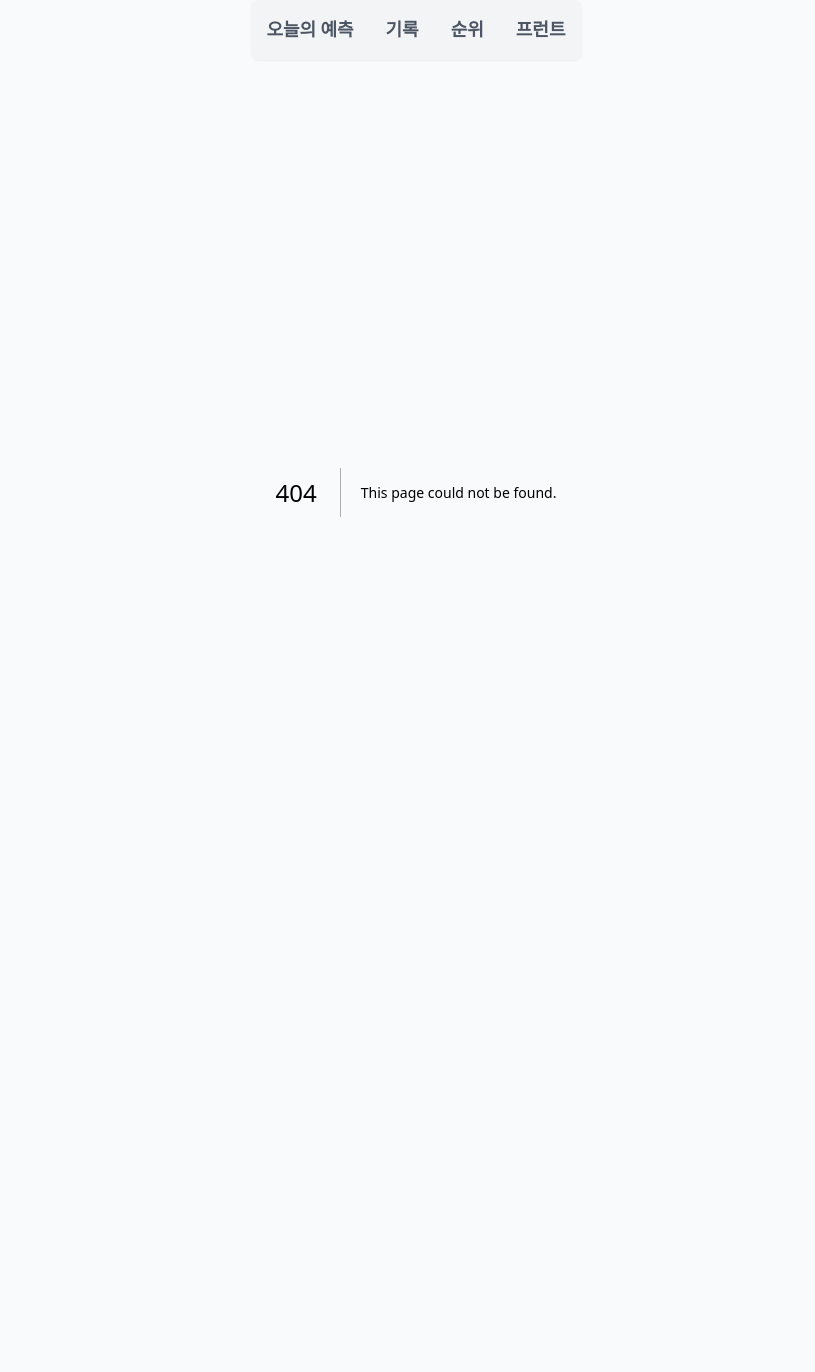
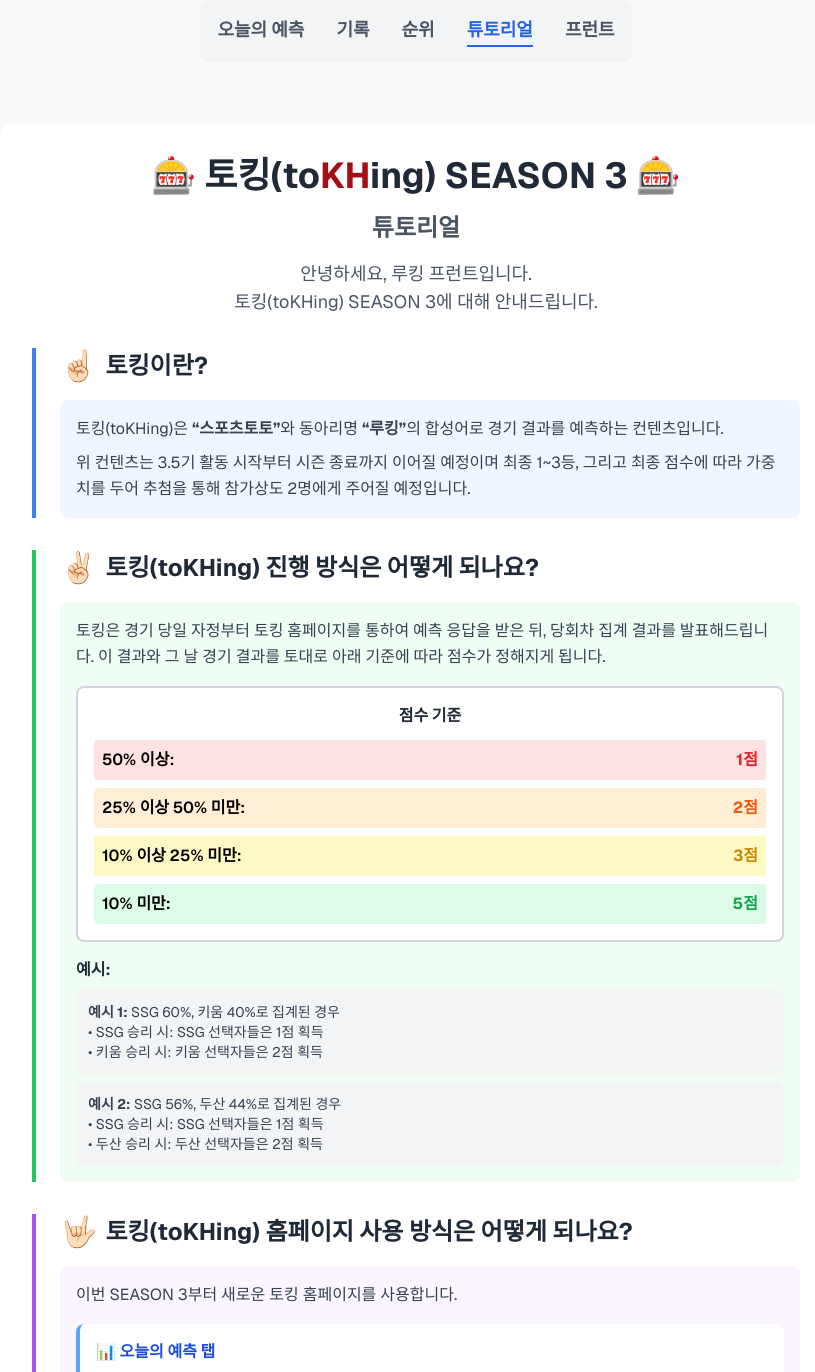
Before and after one commit to vkehfdl1/tokhing, a Next.js app: page /tutorial in a window 1280 px wide. Before the commit this address had no page. Shown: the top 1372 px of the page, without its empty margins (224-1039 px from the left). Before the commit the page ends 892 px from the top, so only its background shows below. Built offline with nearby package versions, Linux system fonts and the light colour scheme.

Commit message:
Feature/#11 (#12)
* add tutorial page

* add button to tutorial at main page.tsx

```diff
--- a/app/page.tsx
+++ b/app/page.tsx
@@ -1,6 +1,7 @@
 "use client";
 
 import { useState, useEffect } from "react";
+import { useRouter } from "next/navigation";
 import {
   getUserByStudentId,
   getTodaysGamesWithPredictions,
@@ -33,6 +34,7 @@ type SelectedPick = {
 
 // --- COMPONENT ---
 export default function HomePage() {
+  const router = useRouter();
   const [studentId, setStudentId] = useState("");
   const [user, setUser] = useState<User | null>(null);
   const [todaysGames, setTodaysGames] = useState<Game[]>([]);
@@ -121,6 +123,7 @@ export default function HomePage() {
 
       {/* --- LOGIN FORM -- */}
       {!user ? (
+        <div>
           <div className="flex gap-4 mb-8">
             <Input
               type="text"
@@ -133,6 +136,18 @@ export default function HomePage() {
             <Button onClick={handleLogin} disabled={isLoading} className="px-6">
               {isLoading ? "로딩 중..." : "로그인"}
             </Button>
+          </div>
+
+          {/* Tutorial Button */}
+          <div className="text-center mb-8">
+            <Button
+              variant="secondary"
+              onClick={() => router.push("/tutorial")}
+              className="px-6 py-2 bg-gray-100 text-gray-700 hover:bg-gray-200 border border-gray-300"
+            >
+              toKHing이 처음이라면? 🎯
+            </Button>
+          </div>
         </div>
       ) : (
         <div className="text-center mb-8">
--- /dev/null
+++ b/app/tutorial/page.tsx
@@ -0,0 +1,183 @@
+export default function TutorialPage() {
+  return (
+    <div className="w-full max-w-4xl mx-auto p-8">
+      <div className="bg-white rounded-xl shadow-md p-8">
+        <div className="text-center mb-8">
+          <h1 className="text-4xl font-bold text-gray-800 mb-4">
+            🎰 토킹(to<span className="text-khuRed">KH</span>ing) SEASON 3 🎰
+          </h1>
+          <h2 className="text-2xl font-semibold text-gray-600">튜토리얼</h2>
+          <p className="text-lg text-gray-600 mt-4">
+            안녕하세요, 루킹 프런트입니다.
+            <br />
+            토킹(toKHing) SEASON 3에 대해 안내드립니다.
+          </p>
+        </div>
+
+        <div className="space-y-8">
+          {/* Section 1: What is toKHing? */}
+          <section className="border-l-4 border-blue-500 pl-6">
+            <h3 className="text-2xl font-bold text-gray-800 mb-4 flex items-center">
+              <span className="text-3xl mr-2">☝🏻</span>
+              토킹이란?
+            </h3>
+            <div className="bg-blue-50 p-4 rounded-lg">
+              <p className="text-gray-700 leading-relaxed">
+                토킹(toKHing)은 <strong>&ldquo;스포츠토토&rdquo;</strong>와
+                동아리명 <strong>&ldquo;루킹&rdquo;</strong>의 합성어로 경기
+                결과를 예측하는 컨텐츠입니다.
+              </p>
+              <p className="text-gray-700 leading-relaxed mt-2">
+                위 컨텐츠는 3.5기 활동 시작부터 시즌 종료까지 이어질 예정이며
+                최종 1~3등, 그리고 최종 점수에 따라 가중치를 두어 추첨을 통해
+                참가상도 2명에게 주어질 예정입니다.
+              </p>
+            </div>
+          </section>
+
+          {/* Section 2: How does toKHing work? */}
+          <section className="border-l-4 border-green-500 pl-6">
+            <h3 className="text-2xl font-bold text-gray-800 mb-4 flex items-center">
+              <span className="text-3xl mr-2">✌🏻</span>
+              토킹(toKHing) 진행 방식은 어떻게 되나요?
+            </h3>
+            <div className="bg-green-50 p-4 rounded-lg">
+              <p className="text-gray-700 leading-relaxed mb-4">
+                토킹은 경기 당일 자정부터 토킹 홈페이지를 통하여 예측 응답을
+                받은 뒤, 당회차 집계 결과를 발표해드립니다. 이 결과와 그 날 경기
+                결과를 토대로 아래 기준에 따라 점수가 정해지게 됩니다.
+              </p>
+
+              {/* Scoring System */}
+              <div className="bg-white border-2 border-gray-300 rounded-lg p-4 my-4">
+                <h4 className="font-bold text-center text-gray-800 mb-3">
+                  점수 기준
+                </h4>
+                <div className="space-y-2">
+                  <div className="flex justify-between items-center p-2 bg-red-100 rounded">
+                    <span className="font-semibold text-black">50% 이상:</span>
+                    <span className="font-bold text-red-600">1점</span>
+                  </div>
+                  <div className="flex justify-between items-center p-2 bg-orange-100 rounded">
+                    <span className="font-semibold text-black">
+                      25% 이상 50% 미만:
+                    </span>
+                    <span className="font-bold text-orange-600">2점</span>
+                  </div>
+                  <div className="flex justify-between items-center p-2 bg-yellow-100 rounded">
+                    <span className="font-semibold text-black">
+                      10% 이상 25% 미만:
+                    </span>
+                    <span className="font-bold text-yellow-600">3점</span>
+                  </div>
+                  <div className="flex justify-between items-center p-2 bg-green-100 rounded">
+                    <span className="font-semibold text-black">10% 미만:</span>
+                    <span className="font-bold text-green-600">5점</span>
+                  </div>
+                </div>
+              </div>
+
+              {/* Examples */}
+              <div className="mt-4">
+                <h4 className="font-bold text-gray-800 mb-2">예시:</h4>
+                <div className="bg-gray-100 p-3 rounded-lg mb-2">
+                  <p className="text-sm text-gray-700">
+                    <strong>예시 1:</strong> SSG 60%, 키움 40%로 집계된 경우
+                    <br />
+                    • SSG 승리 시: SSG 선택자들은 1점 획득
+                    <br />• 키움 승리 시: 키움 선택자들은 2점 획득
+                  </p>
+                </div>
+                <div className="bg-gray-100 p-3 rounded-lg">
+                  <p className="text-sm text-gray-700">
+                    <strong>예시 2:</strong> SSG 56%, 두산 44%로 집계된 경우
+                    <br />
+                    • SSG 승리 시: SSG 선택자들은 1점 획득
+                    <br />• 두산 승리 시: 두산 선택자들은 2점 획득
+                  </p>
+                </div>
+              </div>
+            </div>
+          </section>
+
+          {/* Section 3: How to use the website */}
+          <section className="border-l-4 border-purple-500 pl-6">
+            <h3 className="text-2xl font-bold text-gray-800 mb-4 flex items-center">
+              <span className="text-3xl mr-2">🤟🏻</span>
+              토킹(toKHing) 홈페이지 사용 방식은 어떻게 되나요?
+            </h3>
+            <div className="bg-purple-50 p-4 rounded-lg">
+              <p className="text-gray-700 leading-relaxed mb-4">
+                이번 SEASON 3부터 새로운 토킹 홈페이지를 사용합니다.
+              </p>
+
+              <div className="space-y-4">
+                <div className="bg-white p-4 rounded-lg border-l-4 border-blue-400">
+                  <h4 className="font-bold text-blue-700 mb-2">
+                    📊 오늘의 예측 탭
+                  </h4>
+                  <p className="text-gray-700 text-sm">
+                    학번을 입력하면 오늘 경기에 대한 결과 예측을 수행할 수
+                    있습니다. <strong>결과 예측은 수정 불가</strong>하니
+                    신중하게 결정해주세요!
+                    <br />
+                    어떻게 경기를 예측했는지 궁금하다면 언제든지 다시 접속하여
+                    확인해 볼 수 있습니다.
+                  </p>
+                </div>
+
+                <div className="bg-white p-4 rounded-lg border-l-4 border-green-400">
+                  <h4 className="font-bold text-green-700 mb-2">📈 기록 탭</h4>
+                  <p className="text-gray-700 text-sm">
+                    학번을 입력하면 과거 경기 결과 예측과 그 결과를 모두 확인해
+                    볼 수 있습니다. 다른 부원들의 예측 비율도 함께 보실 수
+                    있습니다.
+                  </p>
+                </div>
+
+                <div className="bg-white p-4 rounded-lg border-l-4 border-yellow-400">
+                  <h4 className="font-bold text-yellow-700 mb-2">🏆 순위 탭</h4>
+                  <p className="text-gray-700 text-sm">
+                    현재 모든 부원의 점수와 순위를 한 번에 열람하실 수 있습니다.
+                    그 날 경기는 해당 날짜가 지나기 전 자동으로 계산되어
+                    업데이트 됩니다.
+                  </p>
+                </div>
+
+                <div className="bg-white p-4 rounded-lg border-l-4 border-red-400">
+                  <h4 className="font-bold text-red-700 mb-2">⚙️ 관리자 탭</h4>
+                  <p className="text-gray-700 text-sm">
+                    토킹을 운영하는 루킹 프런트를 위한 공간입니다.{" "}
+                    <strong>관계자 외 출입 금지!</strong>
+                  </p>
+                </div>
+              </div>
+            </div>
+          </section>
+
+          {/* Contact & Footer */}
+          <section className="text-center bg-gray-100 p-6 rounded-lg">
+            <div className="mb-4">
+              <p className="text-gray-700 mb-2">
+                토킹 홈페이지 관련 문의 사항은
+              </p>
+              <p className="font-bold text-gray-800">
+                루킹 회장 김동규 (010-8296-0711)로 문의해주세요.
+              </p>
+            </div>
+
+            <div className="border-t pt-4">
+              <p className="text-gray-700 mb-2">
+                많은 분들의 적극적인 참여 부탁드립니다. 감사합니다!
+              </p>
+              <p className="font-bold text-lg text-gray-800">
+                We are always Loo<span className="text-khuRed">KH</span>in
+                Baseball ⚾️
+              </p>
+            </div>
+          </section>
+        </div>
+      </div>
+    </div>
+  );
+}
--- a/components/navigation.tsx
+++ b/components/navigation.tsx
@@ -1,24 +1,32 @@
 "use client";
 
-import Link from 'next/link';
-import { usePathname } from 'next/navigation';
+import Link from "next/link";
+import { usePathname } from "next/navigation";
 
 export default function Navigation() {
   const pathname = usePathname();
 
   const links = [
-        { href: '/', label: '오늘의 예측' },
-        { href: '/history', label: '기록' },
-        { href: '/leaderboard', label: '순위' },
-        { href: '/admin', label: '프런트' },
+    { href: "/", label: "오늘의 예측" },
+    { href: "/history", label: "기록" },
+    { href: "/leaderboard", label: "순위" },
+    { href: "/tutorial", label: "튜토리얼" },
+    { href: "/admin", label: "프런트" },
   ];
 
   return (
     <nav className="bg-gray-100 p-4 mb-8 rounded-lg shadow-sm">
       <ul className="flex justify-center gap-8">
-                {links.map(link => (
+        {links.map((link) => (
           <li key={link.href}>
-                        <Link href={link.href} className={`text-lg font-semibold pb-1 ${pathname === link.href ? 'text-blue-600 border-b-2 border-blue-600' : 'text-gray-600 hover:text-blue-500'}`}>
+            <Link
+              href={link.href}
+              className={`text-lg font-semibold pb-1 ${
+                pathname === link.href
+                  ? "text-blue-600 border-b-2 border-blue-600"
+                  : "text-gray-600 hover:text-blue-500"
+              }`}
+            >
               {link.label}
             </Link>
           </li>
--- a/middleware.ts
+++ b/middleware.ts
@@ -18,6 +18,6 @@ export const config = {
      * - admin (admin page)
      * Feel free to modify this pattern to include more paths.
      */
-    "/((?!_next/static|_next/image|favicon.ico|history|leaderboard|admin|.*\.(?:svg|png|jpg|jpeg|gif|webp)$).*)",
+    "/((?!_next/static|_next/image|favicon.ico|history|leaderboard|admin|tutorial|.*\.(?:svg|png|jpg|jpeg|gif|webp)$).*)",
   ],
 };
```
Lines whose indentation alone changed are shown as unchanged.
